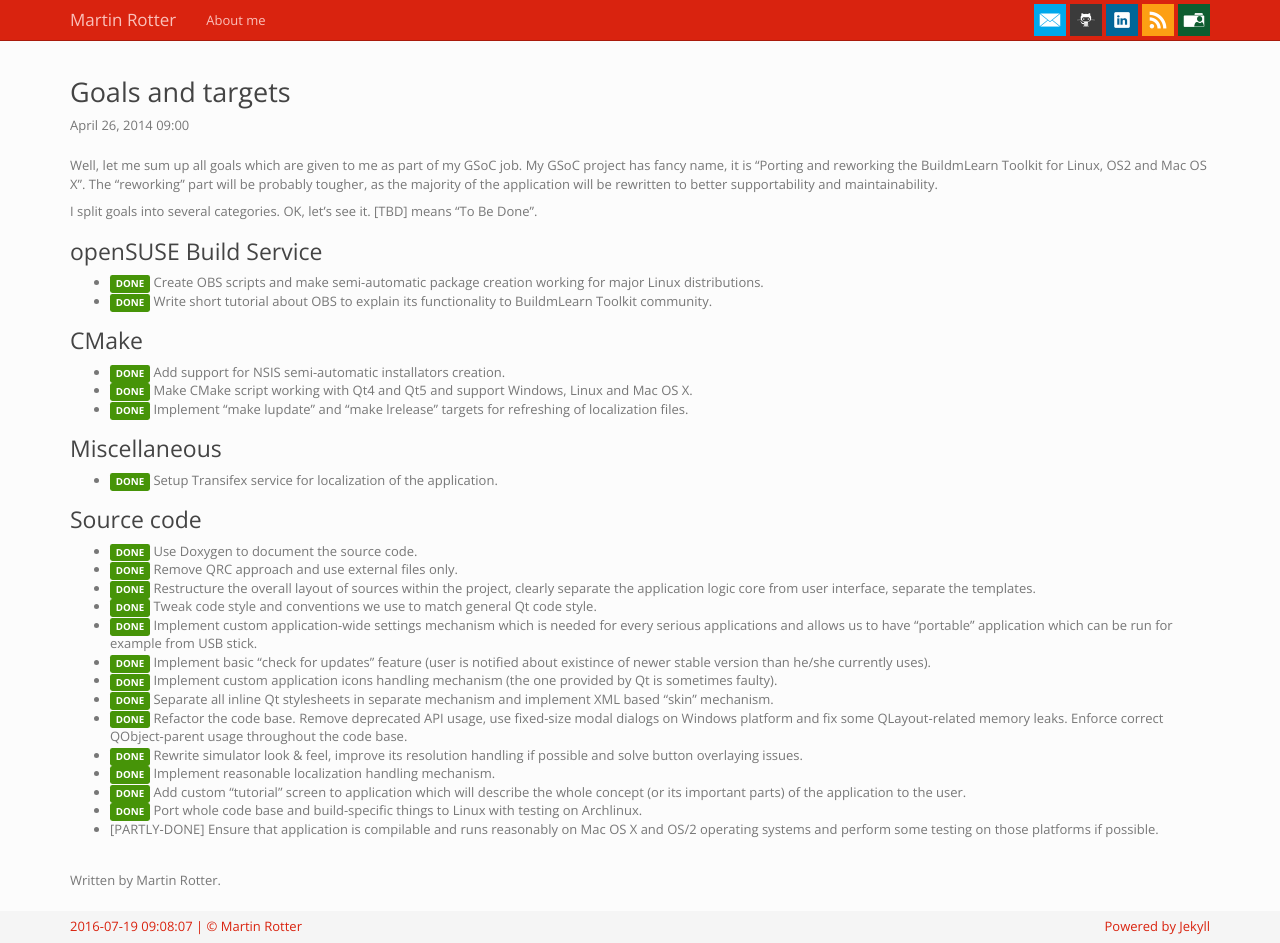
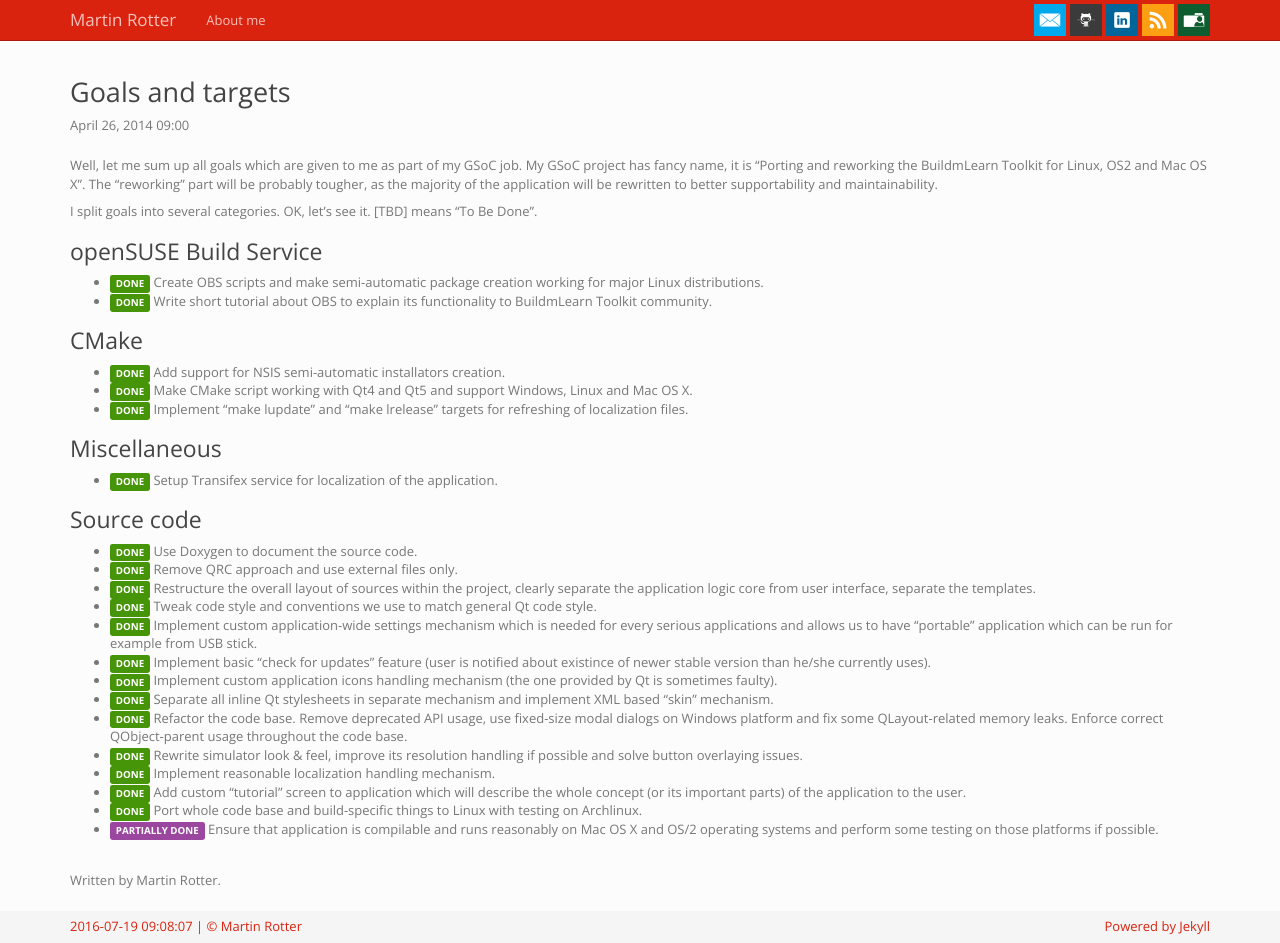
Before and after one commit to martinrotter/martinrotter.github.io, a Jekyll site: the page built from _posts/2016-07-17-gsoc-goals.md, in a window 1280 px wide. Built offline with Jekyll 4.4.1, drawn with Linux system fonts in a browser that asks for light colours.

Commit message:
New posts.

```diff
--- a/_posts/2016-07-17-gsoc-goals.md
+++ b/_posts/2016-07-17-gsoc-goals.md
@@ -42,4 +42,4 @@
 * <span class="label label-success">DONE</span> Implement reasonable localization handling mechanism.
 * <span class="label label-success">DONE</span> Add custom “tutorial” screen to application which will describe the whole concept (or its important parts) of the application to the user.
 * <span class="label label-success">DONE</span> Port whole code base and build-specific things to Linux with testing on Archlinux.
-* [PARTLY-DONE] Ensure that application is compilable and runs reasonably on Mac OS X and OS/2 operating systems and perform some testing on those platforms if possible.
+* <span class="label label-warning">PARTIALLY DONE</span> Ensure that application is compilable and runs reasonably on Mac OS X and OS/2 operating systems and perform some testing on those platforms if possible.
```
